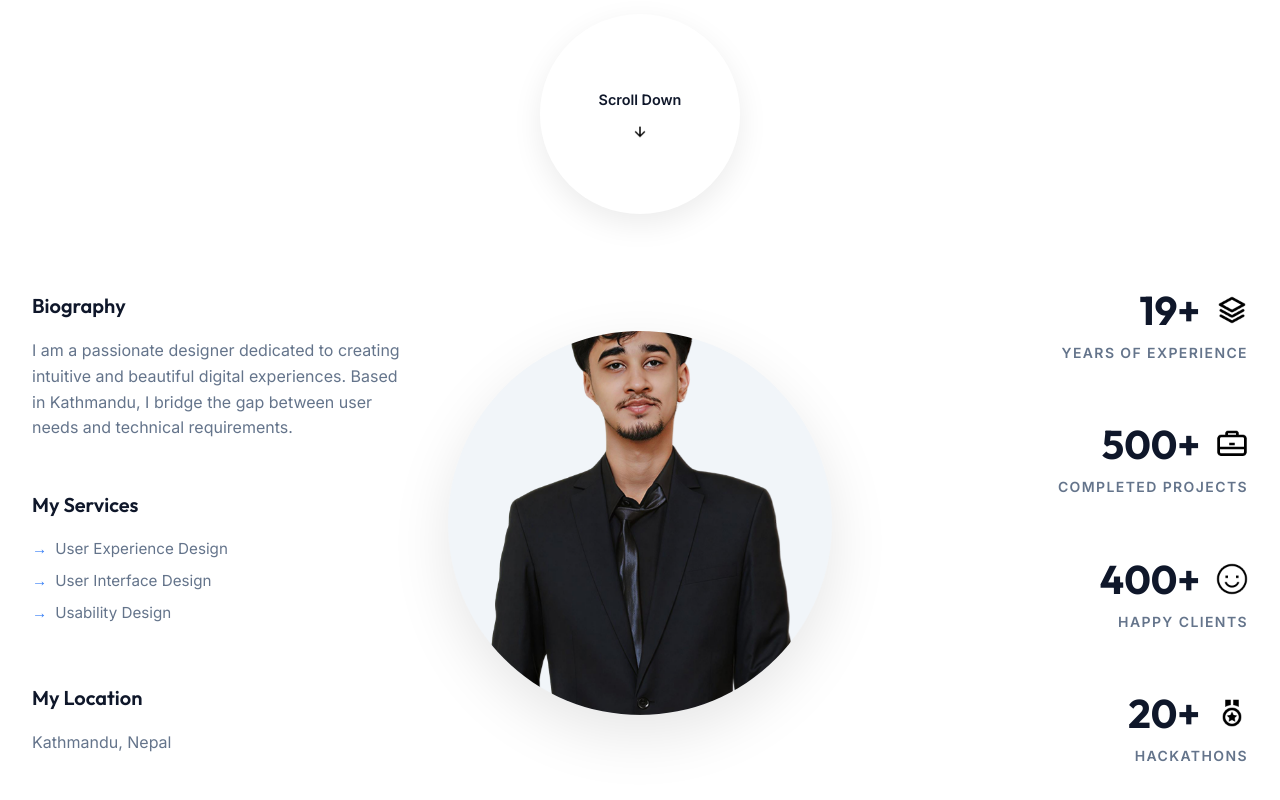
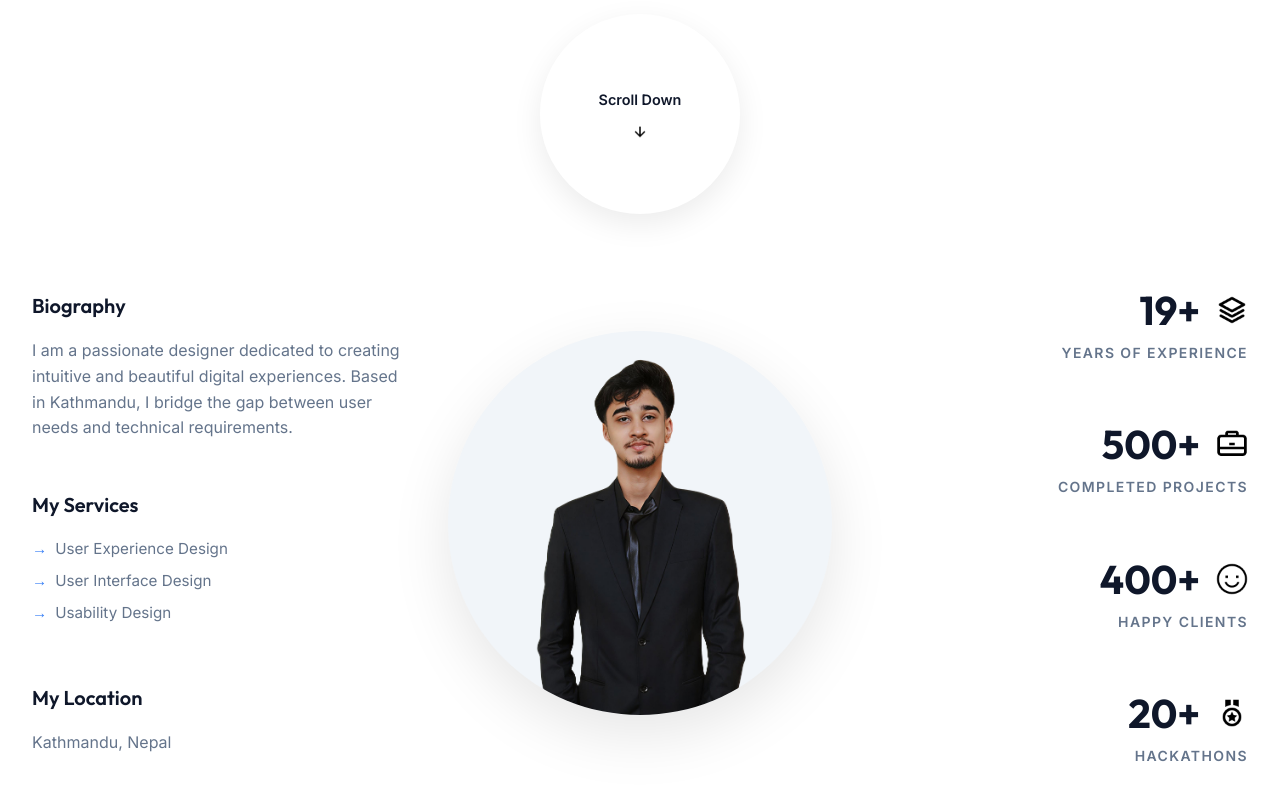
Before and after one commit to Sandesh03-bot/Portfolio, a Next.js app: page / in a window 1280 px wide. Shown: the part 378-1178 px from the top of the page. Built offline with nearby package versions, Linux system fonts and the light colour scheme.

Commit message:
Fix profile image to show full width in circle without cropping

```diff
--- a/app/globals.css
+++ b/app/globals.css
@@ -884,9 +884,9 @@ body {
 }
 
 .image-wrapper img {
-    width: 100%;
+    width: auto;
     height: 100%;
-    object-fit: cover;
+    object-fit: contain;
     object-position: center;
     z-index: 10;
 }
```
